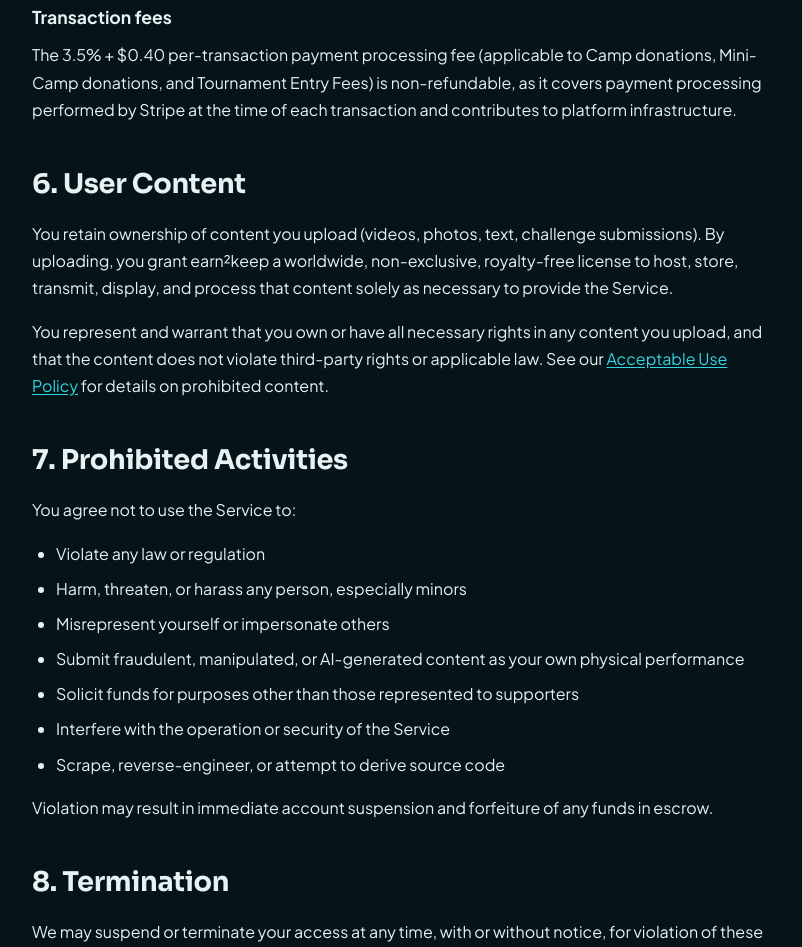
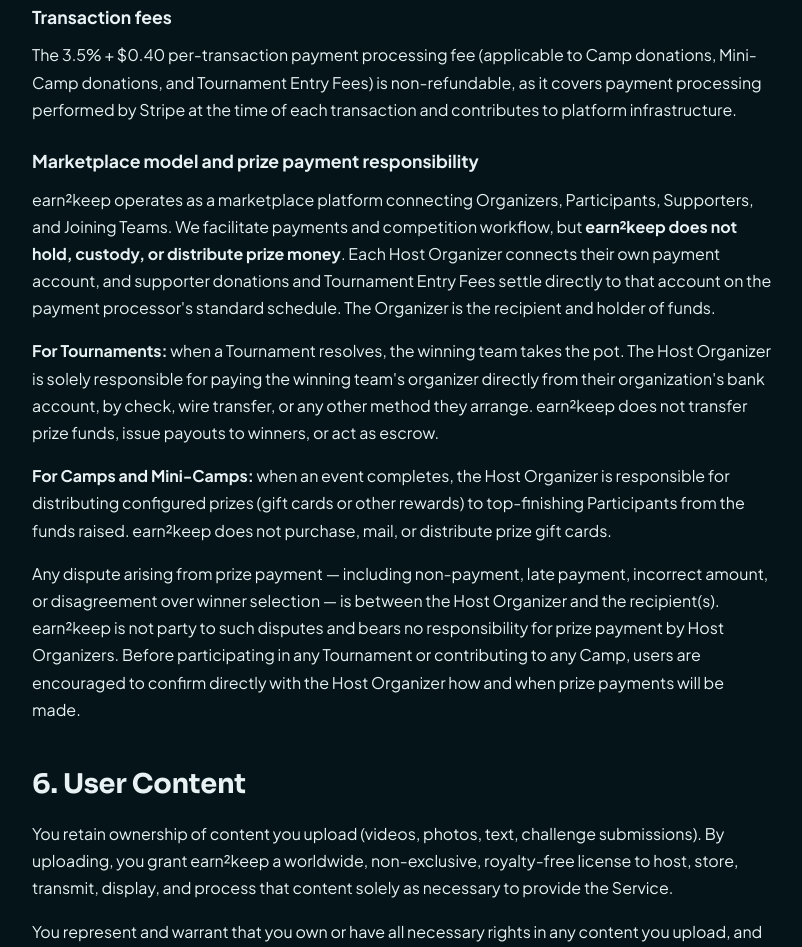
Before and after one commit to navionpilot/earn2keep-landing, a plain HTML site: page terms.html in a window 1280 px wide. Shown: the part 2728-3675 px from the top of the page, without its empty margins (238-1040 px from the left). Drawn offline with Linux system fonts and the light colour scheme; a script that the page names is missing.

Commit message:
Add files via upload

```diff
--- a/terms.html
+++ b/terms.html
@@ -196,6 +196,42 @@
           Stripe at the time of each transaction and contributes to platform
           infrastructure.
         </p>
+        <h3>Marketplace model and prize payment responsibility</h3>
+        <p>
+          earn²keep operates as a marketplace platform connecting
+          Organizers, Participants, Supporters, and Joining Teams. We
+          facilitate payments and competition workflow, but
+          <strong>earn²keep does not hold, custody, or distribute prize
+          money</strong>. Each Host Organizer connects their own payment
+          account, and supporter donations and Tournament Entry Fees settle
+          directly to that account on the payment processor's standard
+          schedule. The Organizer is the recipient and holder of funds.
+        </p>
+        <p>
+          <strong>For Tournaments:</strong> when a Tournament resolves, the
+          winning team takes the pot. The Host Organizer is solely
+          responsible for paying the winning team's organizer directly from
+          their organization's bank account, by check, wire transfer, or
+          any other method they arrange. earn²keep does not transfer prize
+          funds, issue payouts to winners, or act as escrow.
+        </p>
+        <p>
+          <strong>For Camps and Mini-Camps:</strong> when an event
+          completes, the Host Organizer is responsible for distributing
+          configured prizes (gift cards or other rewards) to top-finishing
+          Participants from the funds raised. earn²keep does not purchase,
+          mail, or distribute prize gift cards.
+        </p>
+        <p>
+          Any dispute arising from prize payment — including non-payment,
+          late payment, incorrect amount, or disagreement over winner
+          selection — is between the Host Organizer and the
+          recipient(s). earn²keep is not party to such disputes and bears
+          no responsibility for prize payment by Host Organizers. Before
+          participating in any Tournament or contributing to any Camp,
+          users are encouraged to confirm directly with the Host Organizer
+          how and when prize payments will be made.
+        </p>
       </section>
 
       <section class="subpage-section">
```
Also changed, not shown: help.html (+32 -0 lines).
